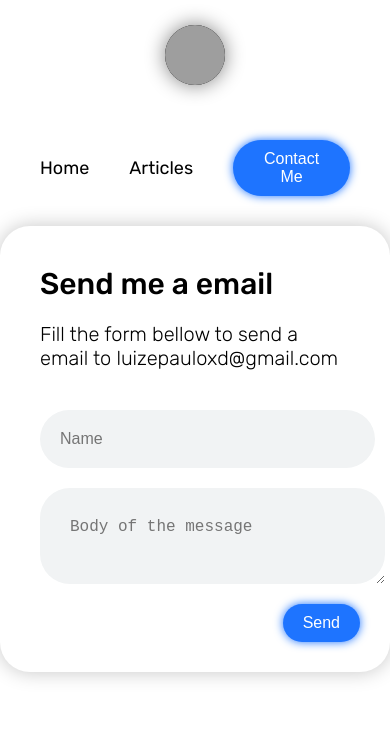
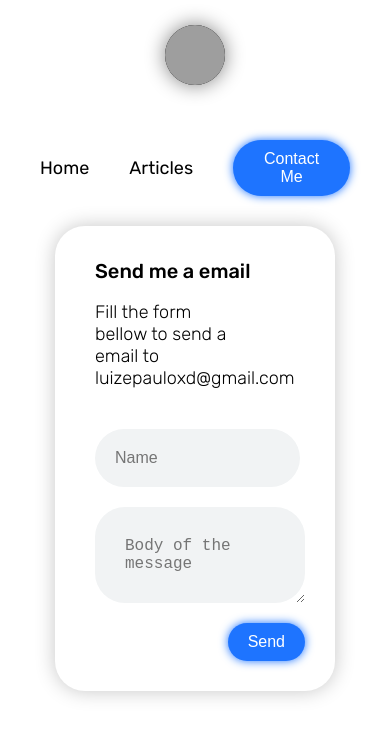
Before and after one commit to lXSPandora/landing-page, a React (Create React App) app: page /#/ in a window 390 px wide. Both pictures are taken after a click on the button "Contact Me". Shown: the top 738 px of the page. Built offline with nearby package versions, Linux system fonts and the light colour scheme; grey boxes are pictures that could not be loaded.

Commit message:
💄 Contacts screen mobile adjustments

```diff
--- a/src/screens/Contact/Contact.tsx
+++ b/src/screens/Contact/Contact.tsx
@@ -14,18 +14,34 @@ const Container = styled.div`
 
 const Card = styled.div`
   min-height: 100px;
-  width: 700px;
+  @media (max-width: 800px) {
+    width: 200px;
+  }
+  @media (min-width: 800px) {
+    width: 700px;
+  }
   padding: 20px 40px;
   border-radius: 30px;
   background-color: white;
   margin-bottom: 20px;
   box-shadow: 0px 0px 20px 0px #c6c6c6;
   h1 {
-    font-size: 30px;
+    @media (max-width: 800px) {
+      font-size: 20px;
+    }
+    @media (min-width: 800px) {
+      font-size: 30px;
+    }
     font-weight: 500;
   }
   p {
-    font-size: 20px;
+    @media (max-width: 800px) {
+      font-size: 18px;
+      width: 150px;
+    }
+    @media (min-width: 800px) {
+      font-size: 20px;
+    }
     font-weight: 300;
     margin-bottom: 40px;
   }
@@ -40,6 +56,9 @@ const InvertedRow = styled.div`
 `
 
 const Input = styled.input`
+  @media (max-width: 800px) {
+    width: 165px;
+  }
   display: flex;
   flex: 1;
   width: 95%;
@@ -55,6 +74,9 @@ const Input = styled.input`
 `
 
 const TextArea = styled.textarea`
+  @media (max-width: 800px) {
+    width: 150px;
+  }
   display: flex;
   flex: 1;
   width: 92%;
```
